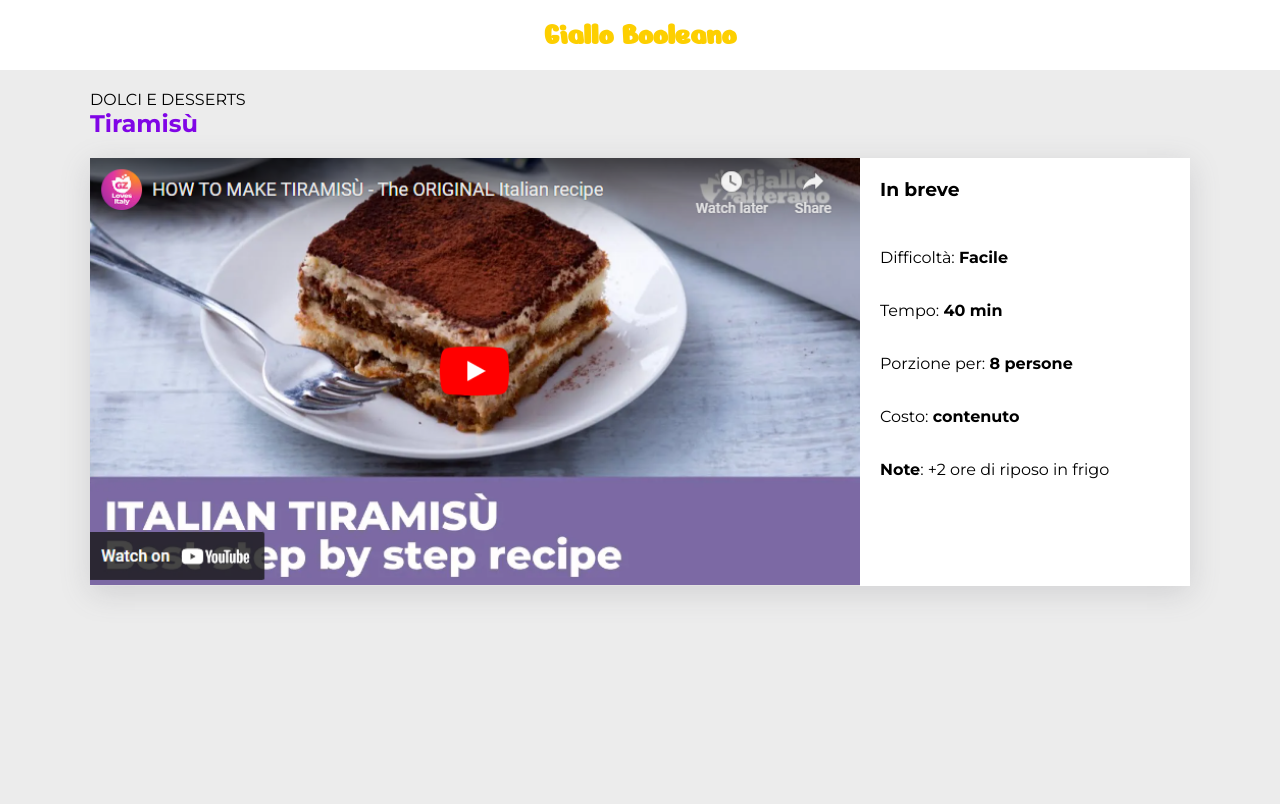
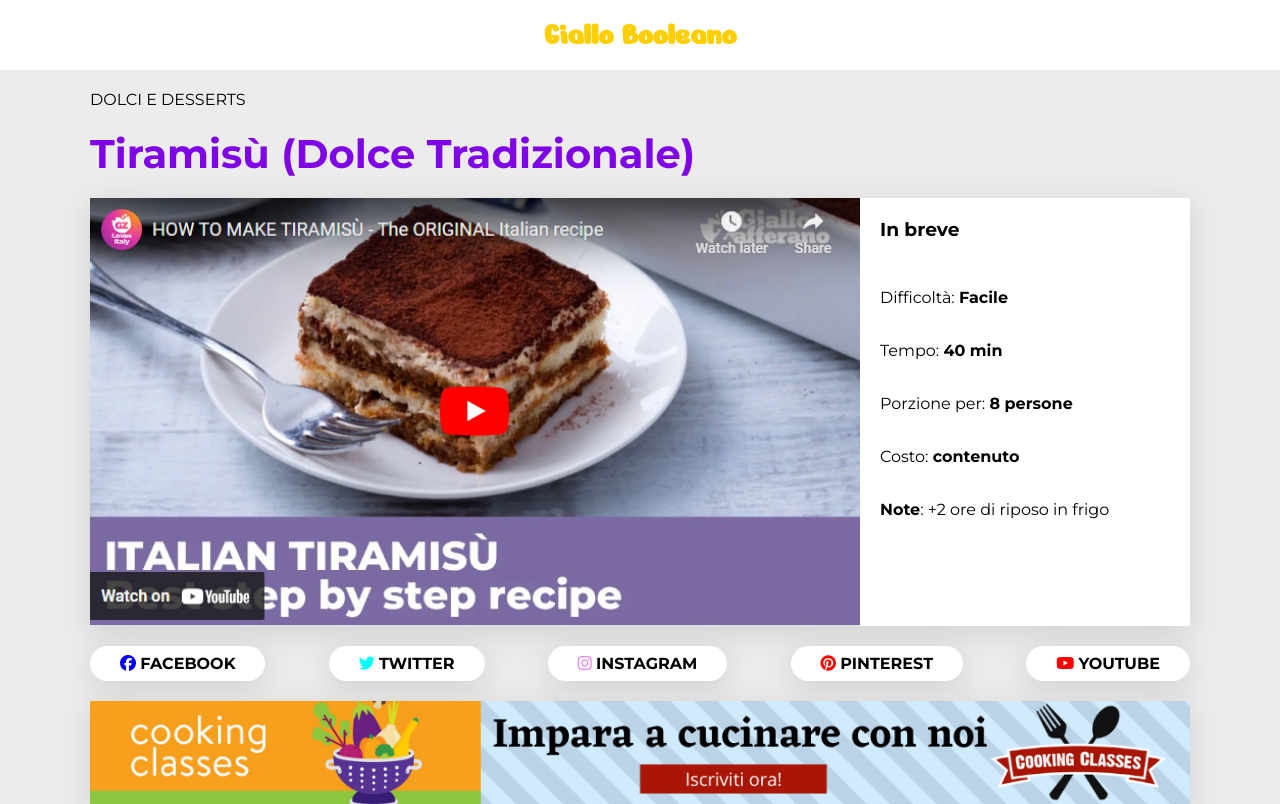
Before and after one commit to federico-quintieri/htmlcss-responsive-layout, a plain HTML site: page index.html in a window 1280 px wide. Drawn offline with Linux system fonts and the light colour scheme.

Commit message:
feat:social-icons + banner

```diff
--- a/css/responsive.css
+++ b/css/responsive.css
@@ -27,9 +27,25 @@
   .recipe-section .container #hide {
     display: inline-block;
   }
+  .recipe-section .container h2 {
+    font-size: 2rem;
+  }
+  .social-icons li {
+    padding: 8px 50px 8px 50px;
+  }
+  #banner {
+    display: block;
+    box-shadow: rgba(100, 100, 111, 0.2) 0px 7px 29px 0px;
+  }
 }
 
 @media screen and (min-width: 992px) {
+  .recipe-section .container h2 {
+    font-size: 2.5rem;
+  }
+  .recipe-section .container #hide {
+    display: inline-block;
+  }
   .recipe-section .row.flex {
     flex-direction: row;
   }
@@ -41,5 +57,16 @@
   .recipe-section .col-2 {
     width: 30%;
   }
-
+  #banner {
+    display: block;
+    box-shadow: rgba(100, 100, 111, 0.2) 0px 7px 29px 0px;
+  }
+  .social-icon-text {
+    display: inline-block;
+    font-weight: bold;
+  }
+  .social-icons li {
+    padding: 8px 30px 8px 30px;
+    border-radius: 40px;
+  }
 }
--- a/css/style.css
+++ b/css/style.css
@@ -99,3 +99,38 @@ body {
 .recipe-section img {
   display: block;
 }
+
+/* Lista icone */
+
+.social-icons {
+  justify-content: space-between;
+  padding-top: 20px;
+  padding-bottom: 20px;
+}
+
+.social-icons li {
+  background-color: white;
+  padding: 8px 11px 8px 11px;
+  border-radius: 15px;
+  box-shadow: rgba(100, 100, 111, 0.2) 0px 7px 29px 0px;
+}
+.fa-facebook {
+  color: blue;
+}
+.fa-twitter {
+  color: aqua;
+}
+.fa-instagram {
+  color: violet;
+}
+.fa-pinterest,
+.fa-youtube {
+  color: red;
+}
+
+#banner {
+  display: none;
+}
+.social-icon-text {
+  display: none;
+}
--- a/index.html
+++ b/index.html
@@ -46,7 +46,7 @@
           <div class="row flex">
             <div class="col col-1">
               <div class="card card-img">
-                <img src="./img/image (10).png" alt="">
+                <img src="./img/image (10).png" alt="" />
               </div>
             </div>
             <div class="col col-2">
@@ -62,6 +62,29 @@
               </div>
             </div>
           </div>
+          <ul class="social-icons flex">
+            <li>
+              <i class="fa-brands fa-facebook"></i>
+              <p class="social-icon-text">FACEBOOK</p>
+            </li>
+            <li>
+              <i class="fa-brands fa-twitter"></i>
+              <p class="social-icon-text">TWITTER</p>
+            </li>
+            <li>
+              <i class="fa-brands fa-instagram"></i>
+              <p class="social-icon-text">INSTAGRAM</p>
+            </li>
+            <li>
+              <i class="fa-brands fa-pinterest"></i>
+              <p class="social-icon-text">PINTEREST</p>
+            </li>
+            <li>
+              <i class="fa-brands fa-youtube"></i>
+              <p class="social-icon-text">YOUTUBE</p>
+            </li>
+          </ul>
+          <img id="banner" src="./img/banner.png" alt="banner" />
         </div>
       </section>
     </main>
```
